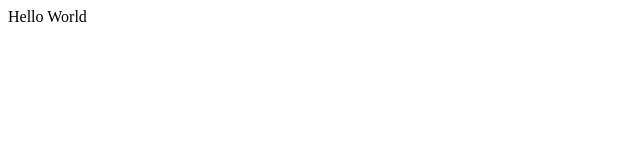
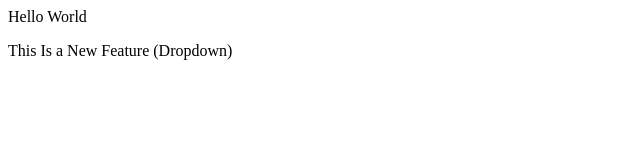
Before and after one commit to its-amit120/C-Language, a plain HTML site: page index.html in a window 1280 px wide. Shown: the whole page, without its empty margins (0-640 px from the left). Drawn offline with Linux system fonts and the light colour scheme.

Commit message:
Add Dropdown

```diff
--- a/index.html
+++ b/index.html
@@ -1 +1,2 @@
 <p>Hello World</p>
+<p>This Is a New Feature (Dropdown)</p>
```
